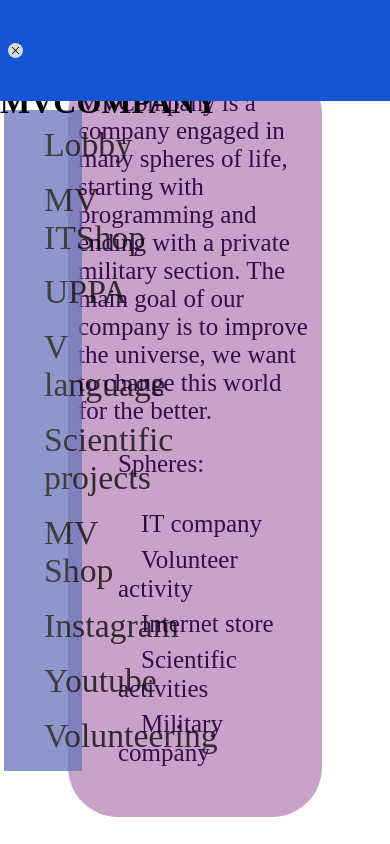
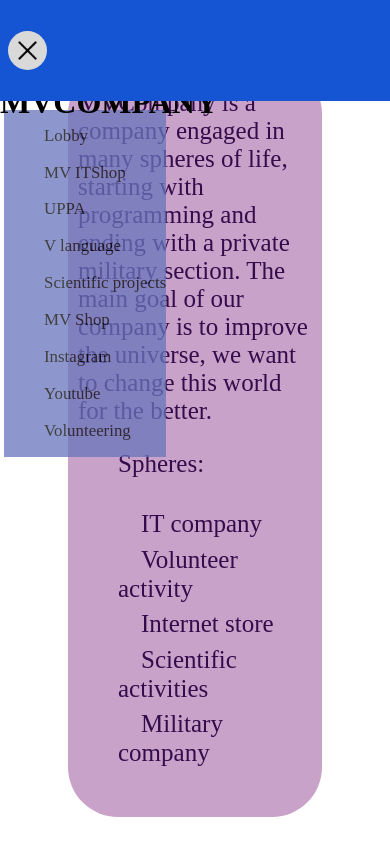
Before and after one commit to MishasTimos/Lobby, a plain HTML site: page Lobby/index.html in a window 390 px wide. Both pictures are taken after a click on the picture 15 px from the left and 50 px from the top of the page. Shown: the top 844 px of the page. Drawn offline with Linux system fonts and the light colour scheme.

Commit message:
Update index.html

```diff
--- a/Lobby/index.html
+++ b/Lobby/index.html
@@ -36,7 +36,7 @@
 
         let menuList = document.createElement("div");
         menuList.id = "menuListID";
-        menuList.style.width = "20vw";
+        //menuList.style.width = "20vw";
         //menuList.style.height = "100%";
         menuList.style.position = "fixed";
         menuList.style.left = "1vw";
@@ -348,6 +348,18 @@
             width: 85%;
             height: 85%;
         }
+
+        @media screen and (max-width:800px){
+
+            #divImgMenu {
+                width: 10vw;
+                height: 10vw;
+            }
+
+            a   {
+                font-size: 2vh;
+            }
+        }
     </style>
 
 </body>
```
